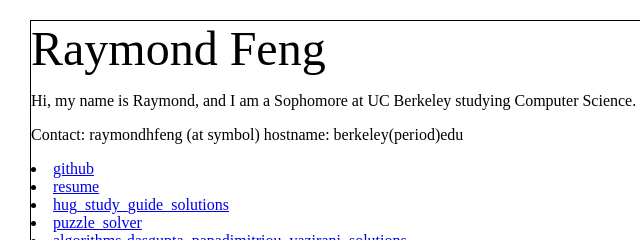
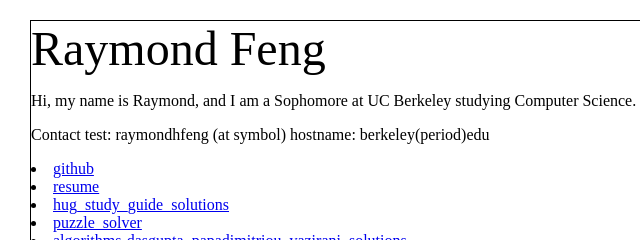
Before and after one commit to raymondhfeng/pixel.github.io, a plain HTML site: page index.html in a window 1280 px wide. Shown: the top 240 px of the page, 50-690 px from the left. Drawn offline with Linux system fonts and the light colour scheme.

Commit message:
more testing

```diff
--- a/index.html
+++ b/index.html
@@ -34,7 +34,7 @@ body {
 </head>
 <font size="15">Raymond Feng</font>
 <p>Hi, my name is Raymond, and I am a Sophomore at UC Berkeley studying Computer Science.<p>
-<p>Contact: raymondhfeng (at symbol) hostname: berkeley(period)edu<p>
+<p>Contact test: raymondhfeng (at symbol) hostname: berkeley(period)edu<p>
 <li><a href="https://github.com/raymondhfeng">github</a></li>
 <li><a href="https://docs.google.com/document/d/1Ke9QO2dyYleLg46TQsJMlJfBf1kOifAkH6LJojUC6q4/edit">resume</a></li>
 <li><a href="https://github.com/raymondhfeng/Hug61B_Study_Guide_Solutions">hug_study_guide_solutions</a></li>
```
